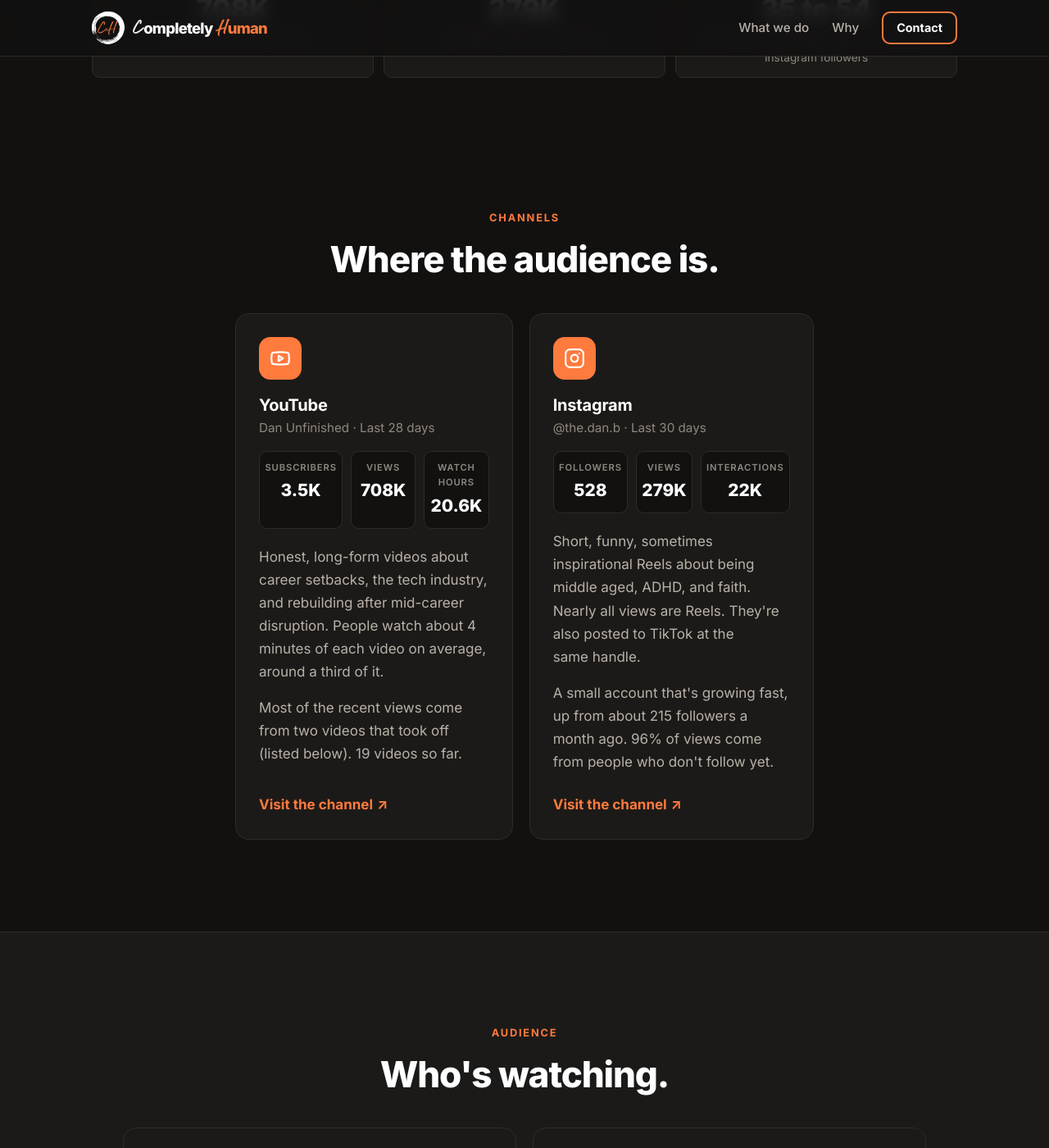
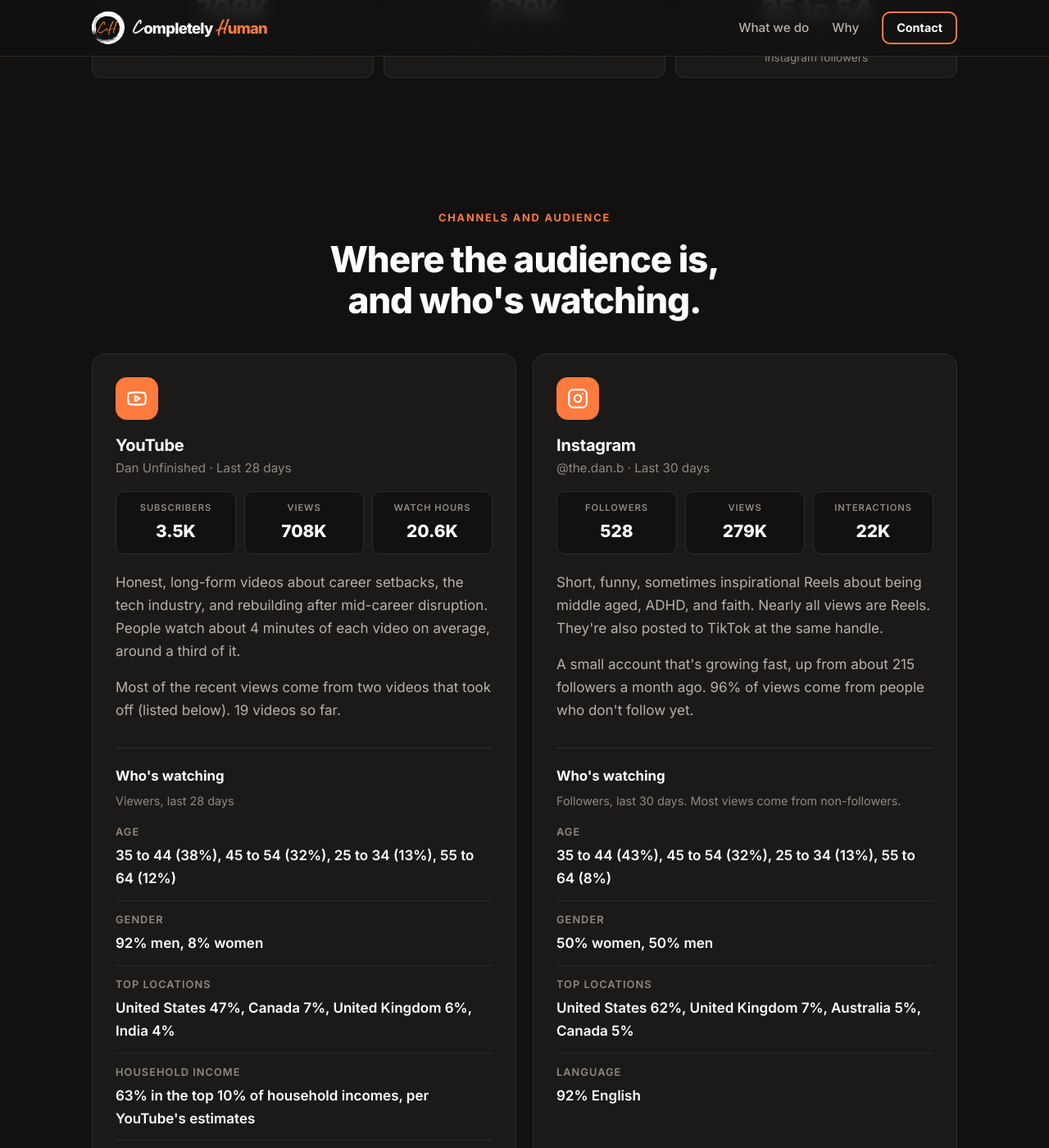
Before and after one commit to dbough/becompletelyhuman.com, a Jekyll site: the page built from media-kit/index.html, in a window 1280 px wide and 1400 px high, scrolled down 495 px. Shown: the whole window at 82% size. Built offline with Jekyll 4.4.1, drawn with Linux system fonts in a browser that asks for light colours; some of the changed text lies outside the part shown.

Commit message:
Media kit: merge Channels and Audience into one section
Each channel card now carries its own audience breakdown. Removed the
separate 'Who's watching' band and re-alternated the section bands.

Co-Authored-By: Claude Sonnet 5.5 <noreply@anthropic.com>
Claude-Session: https://claude.ai/code/session_01FtJnZsYneABPk6sxffEzGe

```diff
--- a/_sass/_pillar.scss
+++ b/_sass/_pillar.scss
@@ -649,3 +649,34 @@
     font-size: 0.8rem;
   }
 }
+
+// Audience details inside each channel card.
+.pillar .kit__audience {
+  margin: 0.5rem 0 1.5rem;
+  padding-top: 1.25rem;
+  border-top: 1px solid var(--border);
+}
+
+.pillar .kit__audience h4 {
+  margin: 0 0 0.25rem;
+  color: var(--heading);
+  font-size: 1.05rem;
+}
+
+.pillar .kit__audience .panel__sub {
+  margin: 0 0 1rem;
+}
+
+// Channel cards: text stays its natural height so the audience rows follow
+// it directly. Any extra height goes below the rows, above the link.
+.pillar .card--channel .card__text {
+  flex-grow: 0;
+}
+
+.pillar .card--channel .kit__audience {
+  margin-bottom: 1.5rem;
+}
+
+.pillar .card--channel .card__link {
+  margin-top: auto;
+}
--- a/media-kit/index.html
+++ b/media-kit/index.html
@@ -41,13 +41,13 @@ noindex: true
   <section class="section" aria-labelledby="channels-title">
     <div class="container">
       <header class="section__header">
-        <p class="eyebrow">Channels</p>
-        <h2 id="channels-title">Where the audience is.</h2>
+        <p class="eyebrow">Channels and audience</p>
+        <h2 id="channels-title">Where the audience is, and who's watching.</h2>
       </header>
 
-      <ul class="card-grid" role="list">
+      <ul class="card-grid card-grid--two" role="list">
         {%- for ch in kit.channels %}
-        <li class="card">
+        <li class="card card--channel">
           <span class="card__icon" aria-hidden="true">{% include icon.html name=ch.icon %}</span>
           <h3 class="card__title">{{ ch.platform }}</h3>
           <p class="card__handle">{{ ch.handle }}{% if ch.period %} &middot; {{ ch.period }}{% endif %}</p>
@@ -60,6 +60,17 @@ noindex: true
           {%- if ch.context %}
           <p class="card__text">{{ ch.context }}</p>
           {%- endif %}
+          {%- for a in kit.audience %}{% if a.channel == ch.platform %}
+          <div class="kit__audience">
+            <h4>Who's watching</h4>
+            <p class="panel__sub">{{ a.period }}</p>
+            <dl class="kit__rows">
+              {%- for r in a.rows %}
+              <div><dt>{{ r.label }}</dt><dd>{{ r.value }}</dd></div>
+              {%- endfor %}
+            </dl>
+          </div>
+          {%- endif %}{% endfor %}
           {%- if ch.url and ch.url != "" %}
           <a class="card__link" href="{{ ch.url }}">Visit the channel<span class="card__arrow" aria-hidden="true">↗</span></a>
           {%- endif %}
@@ -69,29 +80,7 @@ noindex: true
     </div>
   </section>
 
-  <section class="section section--band" aria-labelledby="audience-title">
-    <div class="container">
-      <header class="section__header">
-        <p class="eyebrow">Audience</p>
-        <h2 id="audience-title">Who's watching.</h2>
-      </header>
-      <div class="split split--wide">
-        {%- for a in kit.audience %}
-        <div class="panel">
-          <h3>{{ a.channel }}</h3>
-          <p class="panel__sub">{{ a.period }}</p>
-          <dl class="kit__rows">
-            {%- for r in a.rows %}
-            <div><dt>{{ r.label }}</dt><dd>{{ r.value }}</dd></div>
-            {%- endfor %}
-          </dl>
-        </div>
-        {%- endfor %}
-      </div>
-    </div>
-  </section>
-
-  <section class="section" aria-labelledby="themes-title">
+  <section class="section section--band" aria-labelledby="themes-title">
     <div class="container">
       <header class="section__header">
         <p class="eyebrow">What we make</p>
@@ -105,7 +94,7 @@ noindex: true
     </div>
   </section>
 
-  <section class="section section--band" aria-labelledby="offers-title">
+  <section class="section" aria-labelledby="offers-title">
     <div class="container">
       <header class="section__header">
         <p class="eyebrow">Ways to work together</p>
@@ -129,7 +118,7 @@ noindex: true
   </section>
 
   {%- if kit.samples.size > 0 %}
-  <section class="section" aria-labelledby="samples-title">
+  <section class="section section--band" aria-labelledby="samples-title">
     <div class="container">
       <header class="section__header">
         <p class="eyebrow">Sample work</p>
```
